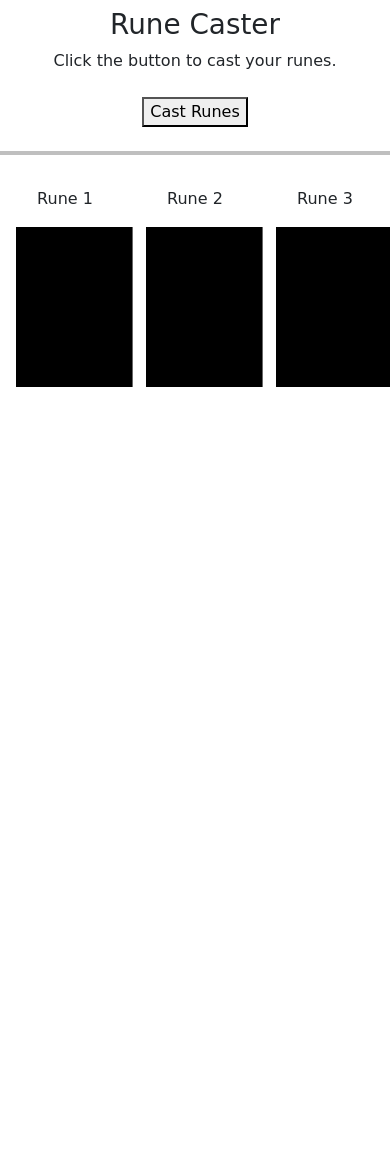
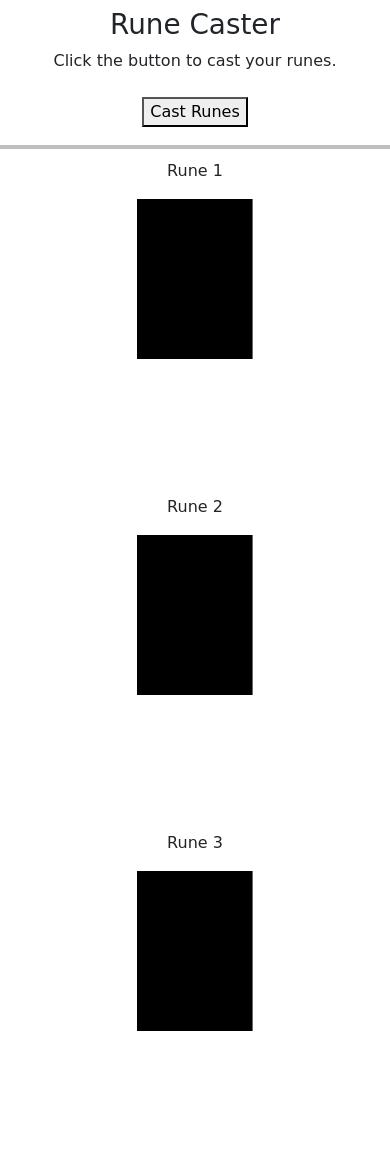
Before and after one commit to scoffin-dev/rune-caster, a PHP site: page / in a window 390 px wide. Before the commit the page ends 387 px from the top, so only its background shows below. Run offline with PHP 8.4, Linux system fonts and the light colour scheme; some web fonts are replaced.

Commit message:
Additional mobile styling adjustments

```diff
--- a/app.js
+++ b/app.js
@@ -145,7 +145,7 @@
         break;
 
         case 22:
-            return [`Ingwaz`, `Symbol: Ingwaz/Freyr (God of Fertility, Kingship, Peace, Prosperity). Significance: Fertility, Beginnings, Actualization of Potential.`];
+            return [`Ingwaz`, `Symbol: Ingwaz/Freyr (God of Fertility, Peace, Prosperity). Significance: Fertility, Beginnings, Actualization of Potential.`];
         break;
 
         case 23:
--- a/index.html
+++ b/index.html
@@ -17,17 +17,17 @@
         <hr>
         <div class="container">
             <div class="row">
-                <div id="rune-slot-1" class="rune-slot col-4">
+                <div id="rune-slot-1" class="rune-slot col-xs-12 col-m-4">
                     <p class="rune-name">Rune 1</p>
-                        <img src="images/placeholder-img.PNG" alt="rune slot">
+                    <img src="images/placeholder-img.PNG" alt="rune slot">
                     <p id="rune-1-description" class="rune-description"></p>
                 </div>
-                <div id="rune-slot-2" class="rune-slot col-4">
+                <div id="rune-slot-2" class="rune-slot col-m-4">
                     <p class="rune-name">Rune 2</p>
                     <img src="images/placeholder-img.PNG" alt="rune slot">
                     <p id="rune-2-description" class="rune-description"></p>
                 </div>
-                <div id="rune-slot-3" class="rune-slot col-4">
+                <div id="rune-slot-3" class="rune-slot col-m-4">
                     <p class="rune-name">Rune 3</p>
                     <img src="images/placeholder-img.PNG" alt="rune slot">
                     <p id="rune-3-description" class="rune-description"></p>
--- a/styles.css
+++ b/styles.css
@@ -23,13 +23,13 @@
 
 hr {
    border: 2px solid black;
+   margin: 10px 0;
 }
 
 .rune-slot {
-    /*border: 2px solid black;*/
     display: inline-block;
     height: 21em;
-    padding: 1rem;
+    /* padding: 1rem; */
 }
 
 .rune-name {
@@ -71,10 +71,16 @@
 }
 
 @media screen and (max-width: 370px) {
+    .rune-slot {
+        height: 10rem;
+        margin-top: 1.25rem;
+    }
+
     .rune-name {
-        font-size: 12px;
+        font-size: 20px;
     }
     .rune-slot img {
-        height:6rem;
+        height: 6rem;
+        display: inline-block;
     }
 }
```
